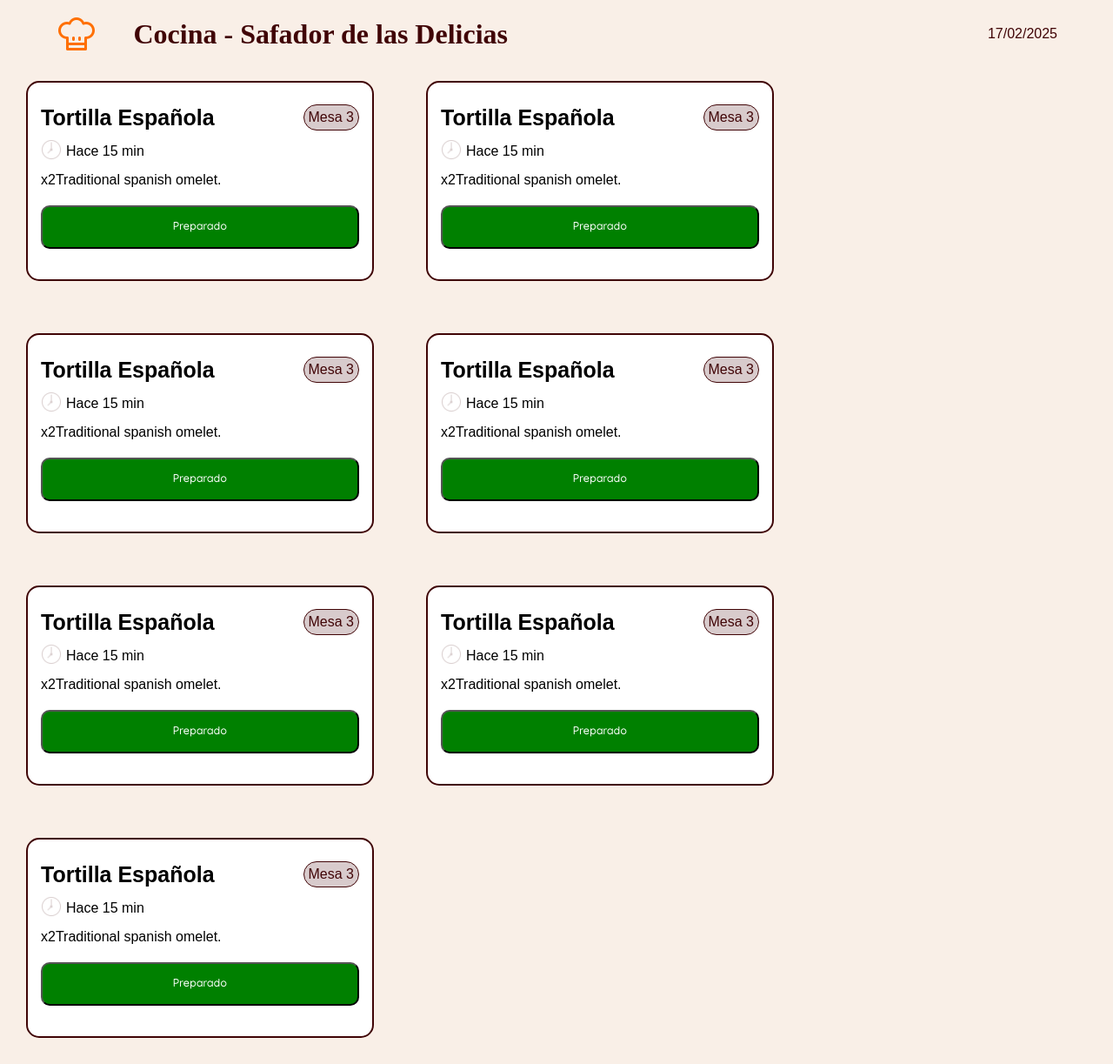
After one commit to AndersonOlivos/proyectoDAW, a Django app: page /mesas/mesa/cocina in a window 1280 px wide. The commit adds this page. Shown: the whole page at 87% size. Run offline with Django 5.2, Linux system fonts and the light colour scheme; some web fonts are replaced.

Commit message:
Progeso página cocina

```diff
--- a/safadordelasdelicias/urls.py
+++ b/safadordelasdelicias/urls.py
@@ -10,6 +10,8 @@ urlpatterns = [
     path('carta/', cargar_carta, name='carta'),
     path('mesas/', go_mesas, name='mesas'),
     path('mesas/mesa/',go_mesa, name='mesa'),
+    path('mesas/mesa/cocina', go_cocina, name='cocina'),
+    path('carta/', go_carta, name='carta'),
 ]
 
 handler404 = custom_404
--- a/safadordelasdelicias/views.py
+++ b/safadordelasdelicias/views.py
@@ -24,3 +24,9 @@ def custom_404(request, exception=None):
     return render(request, '404.html', status=404)
 def go_mesa(request):
     return render(request, 'mesa.html')
+
+def go_cocina(request):
+    return render(request, 'cocina.html')
+
+def go_carta(request):
+    return render(request, 'carta.html')
--- /dev/null
+++ b/static/style/cocina.css
@@ -0,0 +1,102 @@
+body{
+    background-color: var(--bs-blanco-roto);
+}
+
+.contenedor{
+    margin-top: 15px;
+    height: 100vh;
+    width: 100%;
+    display: flex;
+    flex-direction: column;
+    flex-wrap: nowrap;
+    align-items: center;
+    justify-content: flex-start;
+    font-family: sans-serif;
+}
+
+.nabvar-cocina{
+    display: flex;
+    align-items: center;
+    justify-content: space-between;
+    width: 90%;
+    color: var(--bs-marron-oscuro);
+}
+
+.nombre-restaurante{
+    display: flex;
+    align-items: center;
+    justify-content: space-between;
+    width: 520px;
+
+
+}
+
+.comandas{
+    display: flex;
+    flex-wrap: wrap;
+}
+
+.card-comanda{
+    border: 2px solid;
+    border-color: var(--bs-marron-oscuro);
+    border-radius: 15px;
+    display: flex;
+    flex-direction: column;
+    padding: 15px;
+    background-color: white;
+    width: 400px;
+    margin: 30px;
+}
+
+.header-comanda{
+    display: flex;
+    justify-content: space-between;
+    align-items: center;
+    margin-top: 10px;
+}
+
+.header-comanda-nombre{
+    font-size:25px ;
+}
+
+.header-comanda-mesa{
+    background-color: var(--bs-marron-claro);
+    padding: 2px;
+    border: 1px solid;
+    border-radius: 25px;
+    border-color: var(--bs-marron-oscuro);
+    padding: 5px;
+    color: var(--bs-marron-oscuro);
+}
+
+.comanda-tiempo{
+    display: flex;
+    align-items: center;
+    margin-top: 10px;
+}
+.comanda-tiempo-img img{
+    width: 24px;
+    height: 24px;
+    margin-right: 5px;
+}
+
+.comanda-descripcion{
+    display: flex;
+    align-items: center;
+    margin-top: 10px;
+}
+
+.comanda-boton-preparado{
+    margin-top: 20px;
+    margin-bottom: 20px;
+    display: flex;
+    flex-direction: column;
+    justify-content: center;
+}
+
+.comanda-boton-preparado button{
+    height: 50px;
+    background-color: green;
+    border-radius: 10px;
+    color: white;
+}
--- a/templates/carta.html
+++ b/templates/carta.html
@@ -1,3 +1,4 @@
+{% load static %}
 <!DOCTYPE html>
 <html lang="en">
 <head>
--- /dev/null
+++ b/templates/cocina.html
@@ -0,0 +1,157 @@
+{% load static %}
+<!DOCTYPE html>
+<html lang="en">
+<head>
+    <meta charset="UTF-8">
+    <title>Cocina</title>
+    <link rel="stylesheet" href="{% static 'style/global.css' %}">
+    <link rel="stylesheet" href="{% static 'style/cocina.css' %}">
+</head>
+<body>
+    <div class="contenedor">
+        <div class="nabvar-cocina">
+            <div class="nombre-restaurante">
+                <img src="{% static 'image/gorro-chef-naranja.png' %}">
+                <h1>Cocina - Safador de las Delicias</h1>
+            </div>
+            <div class="fecha">17/02/2025</div>
+        </div>
+        <div class="comandas">
+            <div class="card-comanda">
+                <div class="header-comanda">
+                    <div class="header-comanda-nombre"><b>Tortilla Española</b></div>
+                    <div class="header-comanda-mesa">Mesa 3</div>
+                </div>
+                <div class="comanda-tiempo">
+                    <div class="comanda-tiempo-img">
+                        <img src="{% static 'image/reloj-marron-claro.png' %}">
+                    </div>
+                    <div class="comanda-tiempo-texto">Hace 15 min</div>
+                </div>
+                <div class="comanda-descripcion">
+                    <div class="comanda-descripcion-cantidad">x2</div>
+                    <div class="comanda-descripcion-texto">Traditional spanish omelet.</div>
+                </div>
+                <div class="comanda-boton-preparado">
+                    <button type="submit">Preparado</button>
+                </div>
+            </div>
+            <div class="card-comanda">
+                <div class="header-comanda">
+                    <div class="header-comanda-nombre"><b>Tortilla Española</b></div>
+                    <div class="header-comanda-mesa">Mesa 3</div>
+                </div>
+                <div class="comanda-tiempo">
+                    <div class="comanda-tiempo-img">
+                        <img src="{% static 'image/reloj-marron-claro.png' %}">
+                    </div>
+                    <div class="comanda-tiempo-texto">Hace 15 min</div>
+                </div>
+                <div class="comanda-descripcion">
+                    <div class="comanda-descripcion-cantidad">x2</div>
+                    <div class="comanda-descripcion-texto">Traditional spanish omelet.</div>
+                </div>
+                <div class="comanda-boton-preparado">
+                    <button type="submit">Preparado</button>
+                </div>
+            </div>
+            <div class="card-comanda">
+                <div class="header-comanda">
+                    <div class="header-comanda-nombre"><b>Tortilla Española</b></div>
+                    <div class="header-comanda-mesa">Mesa 3</div>
+                </div>
+                <div class="comanda-tiempo">
+                    <div class="comanda-tiempo-img">
+                        <img src="{% static 'image/reloj-marron-claro.png' %}">
+                    </div>
+                    <div class="comanda-tiempo-texto">Hace 15 min</div>
+                </div>
+                <div class="comanda-descripcion">
+                    <div class="comanda-descripcion-cantidad">x2</div>
+                    <div class="comanda-descripcion-texto">Traditional spanish omelet.</div>
+                </div>
+                <div class="comanda-boton-preparado">
+                    <button type="submit">Preparado</button>
+                </div>
+            </div>
+            <div class="card-comanda">
+                <div class="header-comanda">
+                    <div class="header-comanda-nombre"><b>Tortilla Española</b></div>
+                    <div class="header-comanda-mesa">Mesa 3</div>
+                </div>
+                <div class="comanda-tiempo">
+                    <div class="comanda-tiempo-img">
+                        <img src="{% static 'image/reloj-marron-claro.png' %}">
+                    </div>
+                    <div class="comanda-tiempo-texto">Hace 15 min</div>
+                </div>
+                <div class="comanda-descripcion">
+                    <div class="comanda-descripcion-cantidad">x2</div>
+                    <div class="comanda-descripcion-texto">Traditional spanish omelet.</div>
+                </div>
+                <div class="comanda-boton-preparado">
+                    <button type="submit">Preparado</button>
+                </div>
+            </div>
+            <div class="card-comanda">
+                <div class="header-comanda">
+                    <div class="header-comanda-nombre"><b>Tortilla Española</b></div>
+                    <div class="header-comanda-mesa">Mesa 3</div>
+                </div>
+                <div class="comanda-tiempo">
+                    <div class="comanda-tiempo-img">
+                        <img src="{% static 'image/reloj-marron-claro.png' %}">
+                    </div>
+                    <div class="comanda-tiempo-texto">Hace 15 min</div>
+                </div>
+                <div class="comanda-descripcion">
+                    <div class="comanda-descripcion-cantidad">x2</div>
+                    <div class="comanda-descripcion-texto">Traditional spanish omelet.</div>
+                </div>
+                <div class="comanda-boton-preparado">
+                    <button type="submit">Preparado</button>
+                </div>
+            </div>
+            <div class="card-comanda">
+                <div class="header-comanda">
+                    <div class="header-comanda-nombre"><b>Tortilla Española</b></div>
+                    <div class="header-comanda-mesa">Mesa 3</div>
+                </div>
+                <div class="comanda-tiempo">
+                    <div class="comanda-tiempo-img">
+                        <img src="{% static 'image/reloj-marron-claro.png' %}">
+                    </div>
+                    <div class="comanda-tiempo-texto">Hace 15 min</div>
+                </div>
+                <div class="comanda-descripcion">
+                    <div class="comanda-descripcion-cantidad">x2</div>
+                    <div class="comanda-descripcion-texto">Traditional spanish omelet.</div>
+                </div>
+                <div class="comanda-boton-preparado">
+                    <button type="submit">Preparado</button>
+                </div>
+            </div>
+            <div class="card-comanda">
+                <div class="header-comanda">
+                    <div class="header-comanda-nombre"><b>Tortilla Española</b></div>
+                    <div class="header-comanda-mesa">Mesa 3</div>
+                </div>
+                <div class="comanda-tiempo">
+                    <div class="comanda-tiempo-img">
+                        <img src="{% static 'image/reloj-marron-claro.png' %}">
+                    </div>
+                    <div class="comanda-tiempo-texto">Hace 15 min</div>
+                </div>
+                <div class="comanda-descripcion">
+                    <div class="comanda-descripcion-cantidad">x2</div>
+                    <div class="comanda-descripcion-texto">Traditional spanish omelet.</div>
+                </div>
+                <div class="comanda-boton-preparado">
+                    <button type="submit">Preparado</button>
+                </div>
+            </div>
+        </div>
+    </div>
+
+</body>
+</html>
--- a/templates/home.html
+++ b/templates/home.html
@@ -1,3 +1,4 @@
+{% load static %}
 <!DOCTYPE html>
 <html lang="en">
 <head>
@@ -8,6 +9,8 @@
 
 <a href="{% url 'mesas' %}">MESAS</a>
 <a href="{% url 'mesa' %}">MESA</a>
+<a href="{% url 'cocina' %}">COCINA</a>
+<a href="{% url 'carta' %}">CARTA</a>
 
 </body>
 </html>
```
Also changed, not shown: static/image/gorro-chef-naranja.png (added), static/image/reloj-marron-claro.png (added).
